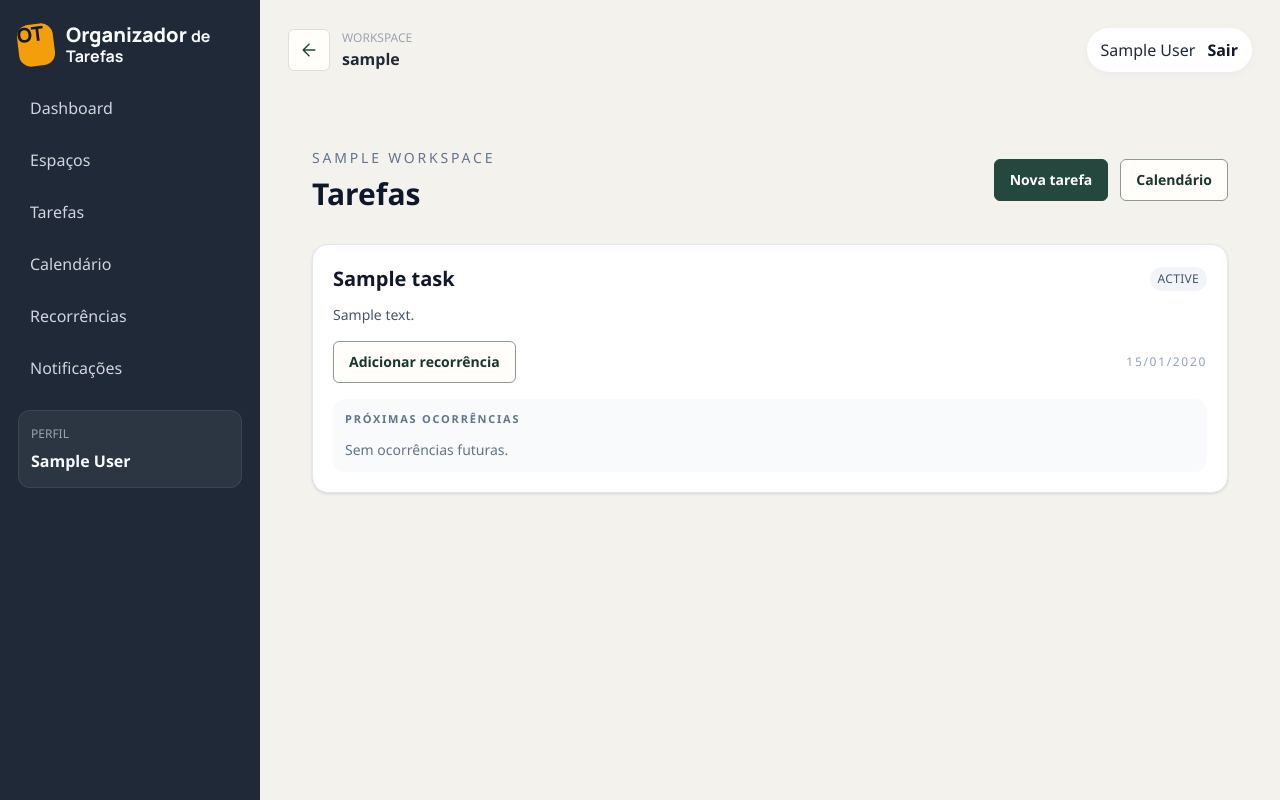
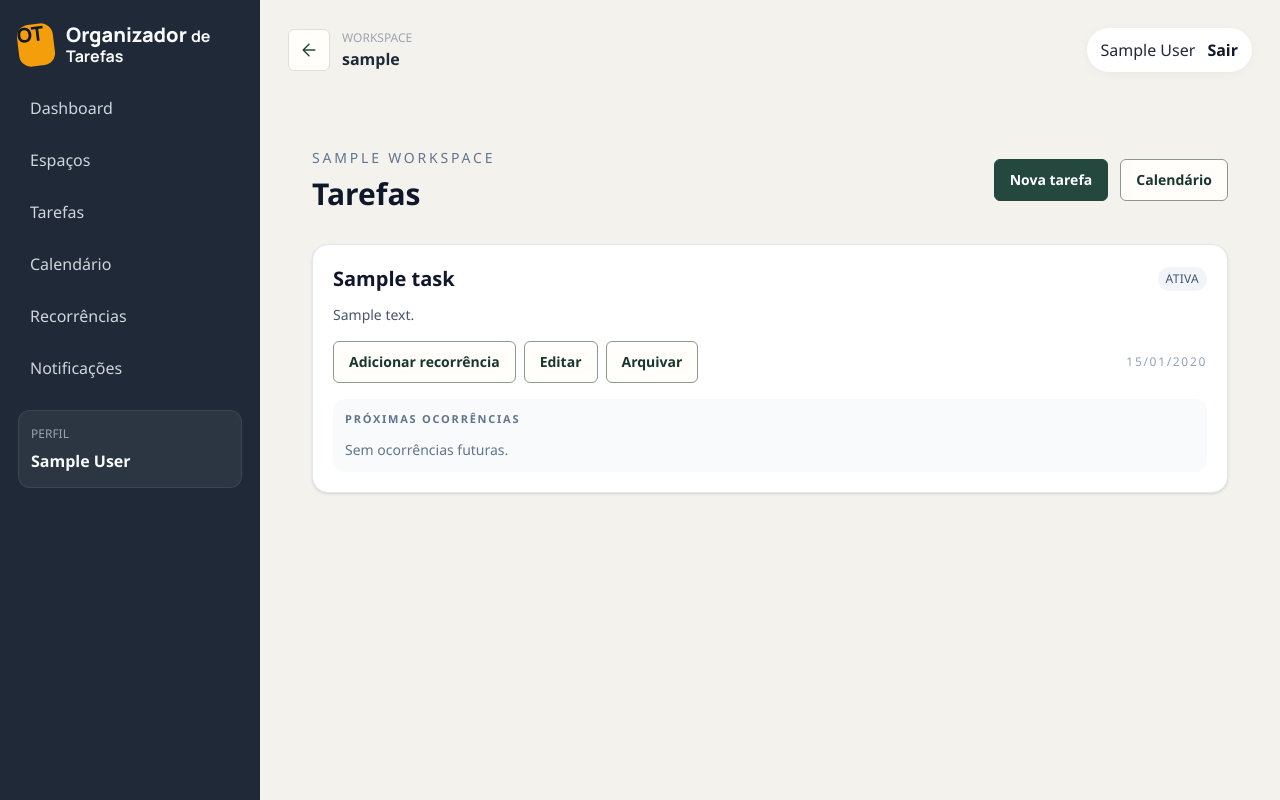
Before and after one commit to CarolMaini/sistema-tarefas, a Django app: page /tasks/workspaces/00000000-0000-0000-0000-000000000001/tasks/ in a window 1280 px wide. Run offline with Django 5.2, Linux system fonts and the light colour scheme; a user stored in the database is signed in; tables that the repository leaves empty hold one stand-in row (values such as "Sample post"); parts of the project's set-up code (start-up, migrations or seed data) failed here and were passed over.

Commit message:
feat: add task edit and archive actions

```diff
--- a/src/templates/tasks/task_list.html
+++ b/src/templates/tasks/task_list.html
@@ -10,7 +10,9 @@
       <h1 class="mt-2 text-3xl font-bold text-slate-900">Tarefas</h1>
     </div>
     <div class="flex items-center gap-3">
-      <a href="{% url 'tasks:create' workspace.pk %}" class="app-button app-button-primary">Nova tarefa</a>
+      {% if can_create_tasks %}
+        <a href="{% url 'tasks:create' workspace.pk %}" class="app-button app-button-primary">Nova tarefa</a>
+      {% endif %}
       <a href="{% url 'scheduling:calendar' workspace.pk %}" class="app-button app-button-secondary">Calendário</a>
     </div>
   </div>
@@ -21,12 +23,23 @@
         <article class="rounded-2xl border border-slate-200 bg-white p-5 shadow-sm">
           <div class="flex items-center justify-between gap-4">
             <h2 class="text-xl font-semibold text-slate-900">{{ task.title }}</h2>
-            <span class="rounded-full bg-slate-100 px-2 py-1 text-xs uppercase tracking-wide text-slate-600">{{ task.status }}</span>
+            <span class="rounded-full bg-slate-100 px-2 py-1 text-xs uppercase tracking-wide text-slate-600">{{ task.get_status_display }}</span>
           </div>
           <p class="mt-3 text-sm text-slate-600">{{ task.description|default:"Sem descrição." }}</p>
 
-          <div class="mt-4 flex items-center justify-between gap-3">
-            <a href="{% url 'scheduling:create' workspace.pk task.pk %}" class="app-button app-button-secondary">Adicionar recorrência</a>
+          <div class="mt-4 flex flex-wrap items-center justify-between gap-3">
+            <div class="flex flex-wrap items-center gap-2">
+              {% if task.status == "active" %}
+                <a href="{% url 'scheduling:create' workspace.pk task.pk %}" class="app-button app-button-secondary">Adicionar recorrência</a>
+              {% endif %}
+              {% if can_manage_tasks and task.status == "active" %}
+                <a href="{% url 'tasks:update' workspace.pk task.pk %}" class="app-button app-button-secondary">Editar</a>
+                <form method="post" action="{% url 'tasks:archive' workspace.pk task.pk %}">
+                  {% csrf_token %}
+                  <button type="submit" class="app-button app-button-secondary">Arquivar</button>
+                </form>
+              {% endif %}
+            </div>
             <span class="text-xs uppercase tracking-[0.14em] text-slate-400">{{ task.created_at|date:"d/m/Y" }}</span>
           </div>
 
```
